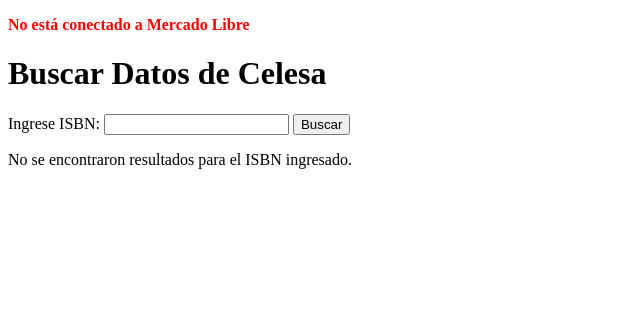
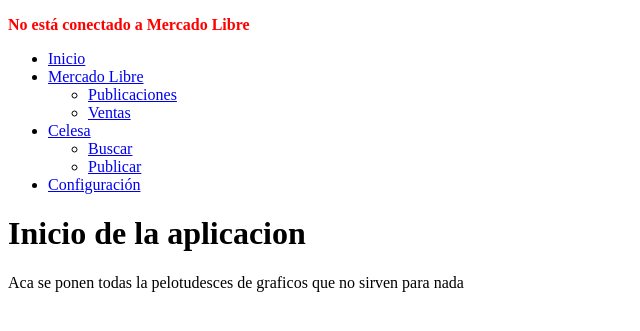
Before and after one commit to federicodiazbobillo/celesa_db, a Flask app: template app/templates/index.html in a window 1280 px wide. Shown: the top 331 px of the page, without its empty margins (0-640 px from the left). Run offline with Flask 3, Linux system fonts and the light colour scheme; the template is opened without the code that fills it, so the values that code supplies are empty; parts of the project's set-up code (start-up, migrations or seed data) failed here and were passed over.

Commit message:
Update index.html

```diff
--- a/app/templates/index.html
+++ b/app/templates/index.html
@@ -1,59 +1,8 @@
-<!DOCTYPE html>
-<html lang="es">
-<head>
-    <meta charset="UTF-8">
-    <title>Buscar Datos de Celesa</title>
-    <link rel="stylesheet" href="{{ url_for('static', filename='styles.css') }}">
-</head>
-<body>
+{% extends "layout.html" %}
 
-    <!-- Mensaje de conexión a Mercado Libre -->
-    {% if conectado_a_meli %}
-        <p style="color: green; font-weight: bold;">
-            Conectado a Mercado Libre como {{ first_name }} {{ last_name }} {{ nickname }} (Access Token: {{ access_token }})
-        </p>
-    {% else %}
-        <p style="color: red; font-weight: bold;">No está conectado a Mercado Libre</p>
-    {% endif %}
+{% block title %}Página en Blanco{% endblock %}
 
-    <h1>Buscar Datos de Celesa</h1>
-
-    <!-- Formulario para buscar por ISBN -->
-    <form action="{{ url_for('main.buscar') }}" method="post">
-        <label for="isbn">Ingrese ISBN:</label>
-        <input type="text" id="isbn" name="isbn" required>
-        <button type="submit">Buscar</button>
-    </form>
-
-    <!-- Resultados de la búsqueda -->
-    {% if data %}
-        <h2>Resultado de la Búsqueda</h2>
-        <table border="1">
-            <thead>
-                <tr>
-                    {% for key in data[0].keys() %}
-                        <th>{{ key }}</th>
-                    {% endfor %}
-                    <th>Imagen</th> <!-- Nueva columna para la imagen -->
-                </tr>
-            </thead>
-            <tbody>
-                {% for row in data %}
-                    <tr>
-                        {% for value in row.values() %}
-                            <td>{{ value }}</td>
-                        {% endfor %}
-                        <td>
-                            <img src="https://www.celesa.com/imagenes/{{ row['record_reference'][:7] }}/{{ row['record_reference'][:-1] }}.JPG"
-                                 alt="Imagen de {{ row['record_reference'] }}"
-                                 style="max-width: 200px; max-height: 200px;">
-                        </td>
-                    </tr>
-                {% endfor %}
-            </tbody>
-        </table>
-    {% elif data is not none %}
-        <p>No se encontraron resultados para el ISBN ingresado.</p>
-    {% endif %}
-</body>
-</html>
+{% block content %}
+    <h1>Inicio de la aplicacion</h1>
+    <p>Aca se ponen todas la pelotudesces de graficos que no sirven para nada</p>
+{% endblock %}
```
